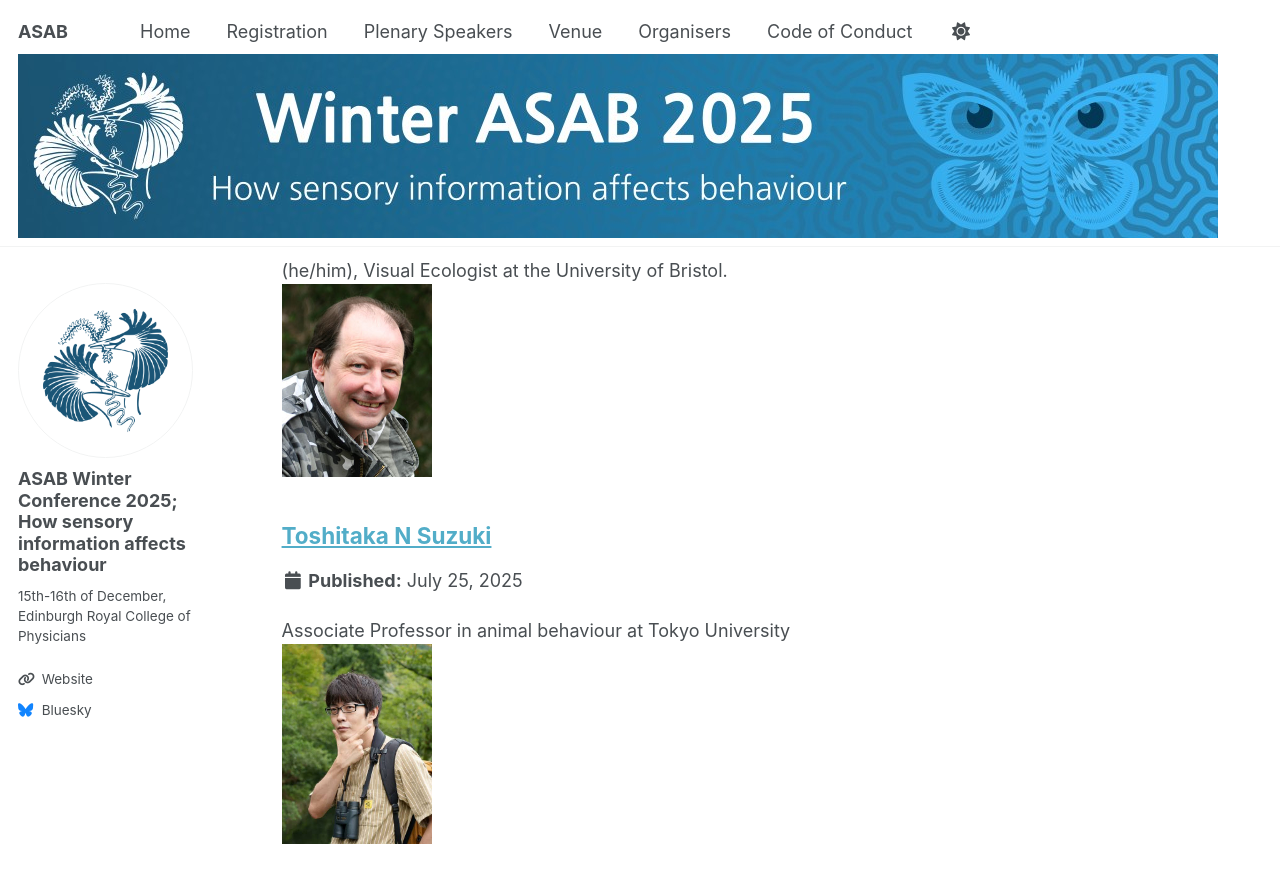
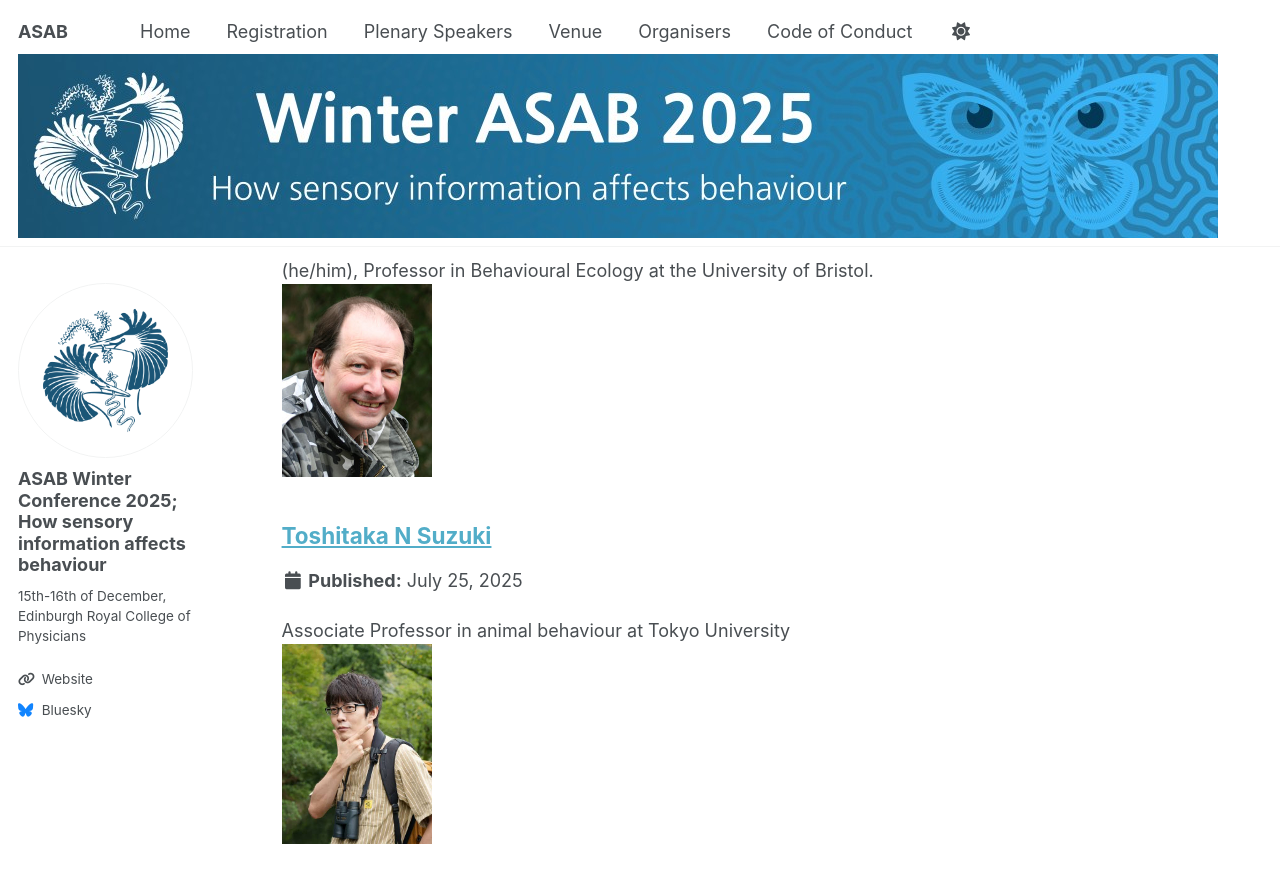
Before and after one commit to asabwinter/2025, a Jekyll site: the page built from _pages/plenaries.html, in a window 1280 px wide and 900 px high, scrolled down 841 px. Shown: the top 883 px of the window. Built offline with Jekyll 4.4.1, drawn with Linux system fonts in a browser that asks for light colours; a script that is not in the unit is left out.

Commit message:
Update Innes_Cuthill.md

```diff
--- a/_plenaries/Innes_Cuthill.md
+++ b/_plenaries/Innes_Cuthill.md
@@ -1,6 +1,6 @@
 ---
 title: "Innes Cuthill"
-excerpt: "(he/him), Visual Ecologist at the University of Bristol.<br/><img src='/2025/images/Innes.jpg' width='150'>"
+excerpt: "(he/him), Professor in Behavioural Ecology at the University of Bristol.<br/><img src='/2025/images/Innes.jpg' width='150'>"
 layout: single
 ---
 
```
